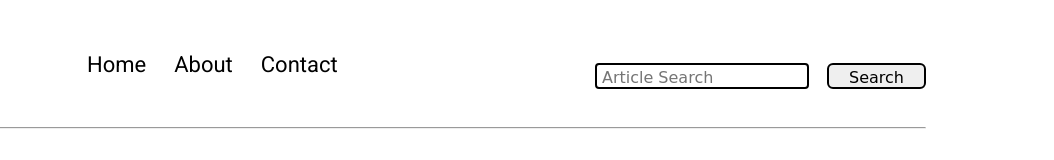
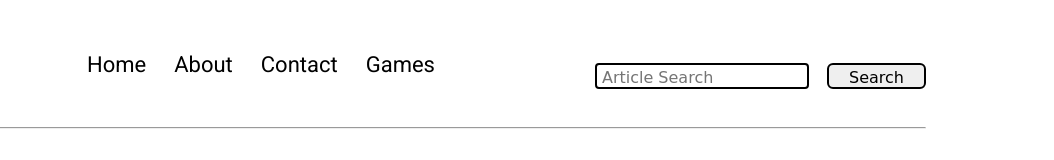
Before and after one commit to Mohith-007/mindmorphix.live-blog, a plain HTML site: page index.html in a window 1280 px wide. Shown: the top 160 px of the page, 226-1280 px from the left. Drawn offline with Linux system fonts and the light colour scheme; a web font is replaced by a local one.

Commit message:
Update index.html

```diff
--- a/index.html
+++ b/index.html
@@ -20,6 +20,7 @@
                 <li><a href="index.html">Home</a></li>
                 <li><a href="#">About</a></li>
                 <li><a href="contact.html">Contact</a></li>
+                <li><a href="https://mind-morphix.vercel.app/">Games</a></li>
             </ul>
         </div>
         <div class="nav-right">
```
